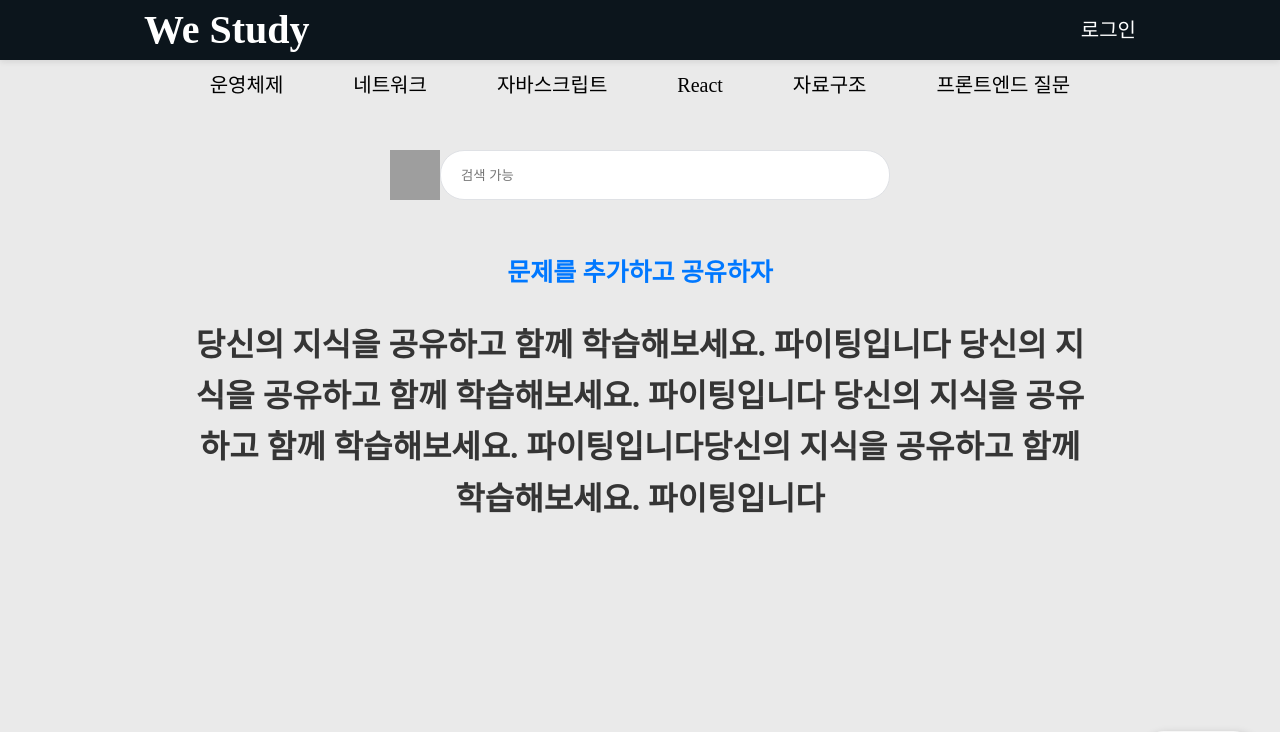
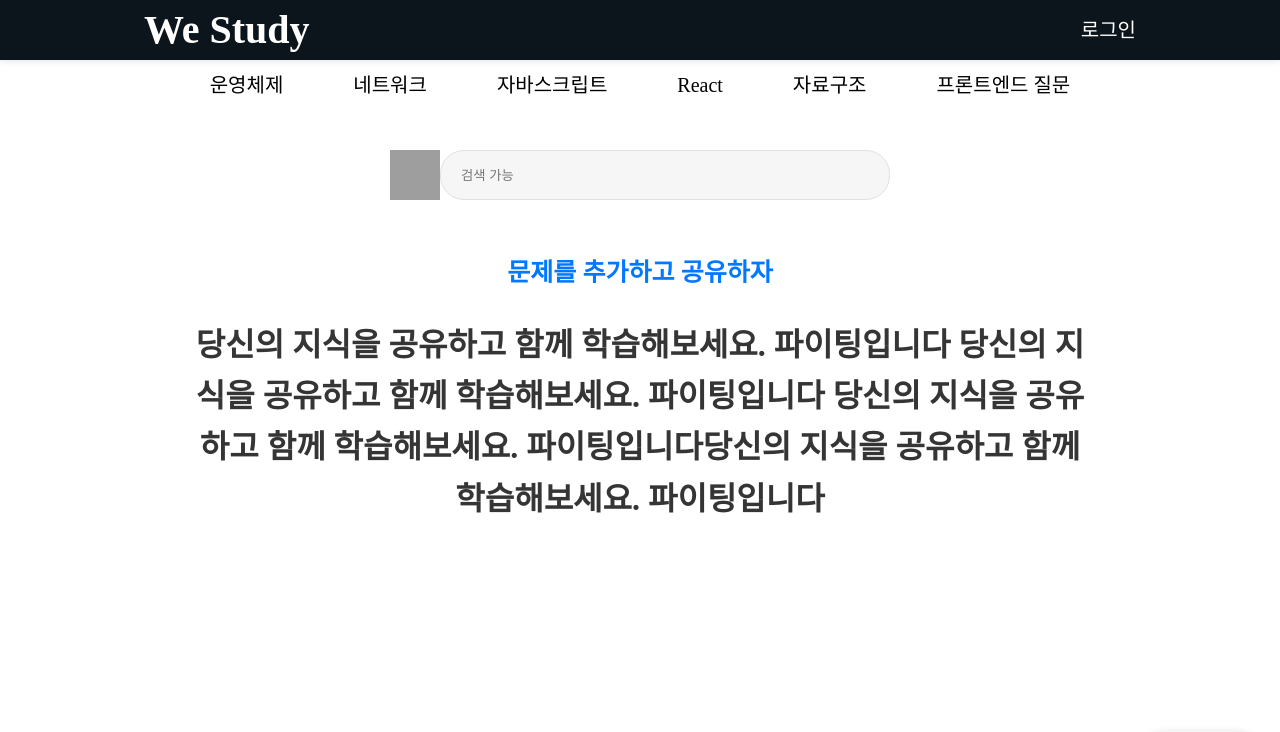
Before and after one commit to lygggg/we-study, a React (Vite) app in the folder client/: page / in a window 1280 px wide. Shown: the top 732 px of the page. Built offline with nearby package versions, Linux system fonts and the light colour scheme; no server answers; grey boxes are pictures that could not be loaded.

Commit message:
Modify: 다크모드 색상 변경

```diff
--- a/client/src/global-styles.ts
+++ b/client/src/global-styles.ts
@@ -22,26 +22,19 @@ ${reset}
         color: ${({ theme }) => theme.text};
         transition: all 0.5s ease-in-out;
     }
-
-    header {
-        color: ${({ theme }) => theme.text};
-        background: ${({ theme }) => theme.header};
-    }
     button {
         cursor: pointer;
         border: none;
         outline: none;
     }
+    input{
+        background: ${({ theme }) => theme.toggleBackground};
+    }
     ol, ul, li {
         list-style: none;
     }
     a {
-        text-decoration: none;
         cursor: pointer;
         color: ${({ theme }) => theme.text};
     }
-    img {
-        width: 100%;
-        height: 100%;
-    }
 `;
--- a/client/src/theme.ts
+++ b/client/src/theme.ts
@@ -1,5 +1,5 @@
 export const lightTheme = {
-  body: "#EAEAEA",
+  body: "#FFFFFF",
   text: "#353535",
   mainColor: "#7038d4",
   toggleBackground: "#F6F6F6",
@@ -7,11 +7,11 @@ export const lightTheme = {
 };
 
 export const darkTheme = {
-  body: "#3A3A3A",
-  text: "#fafafa",
+  body: "#282c35",
+  text: "#eee",
   mainColor: "#7038d4",
   toggleBackground: "#333333",
-  header: "#EAEAEA",
+  header: "#3A3A3A",
 };
 
 export type Theme = typeof lightTheme;
```
